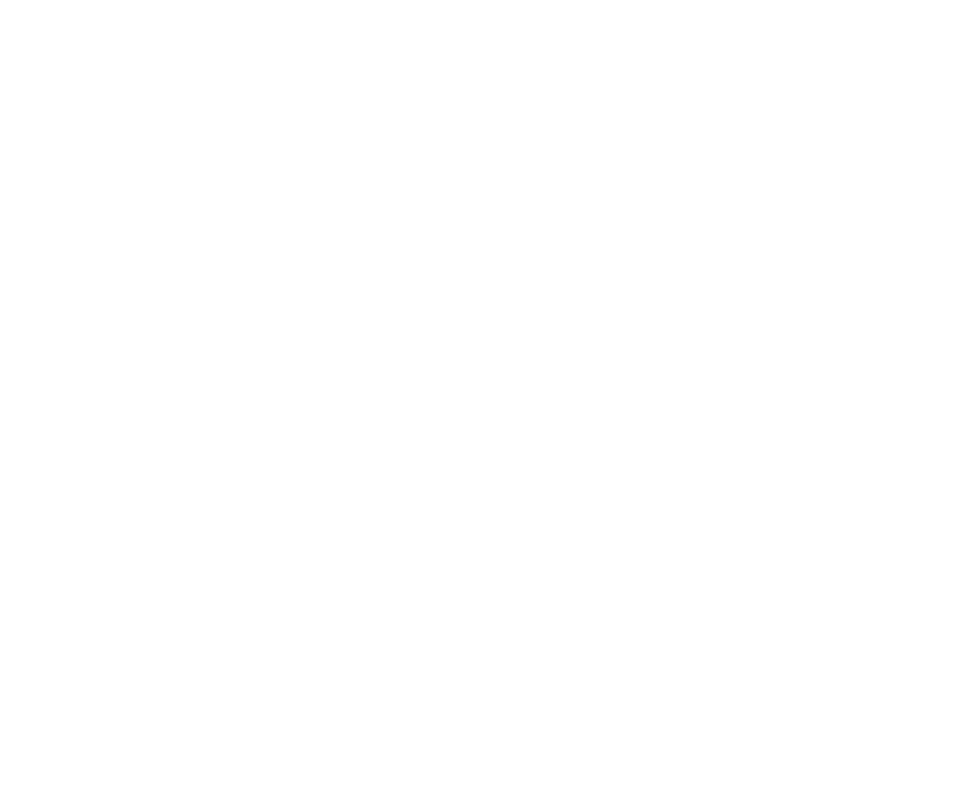
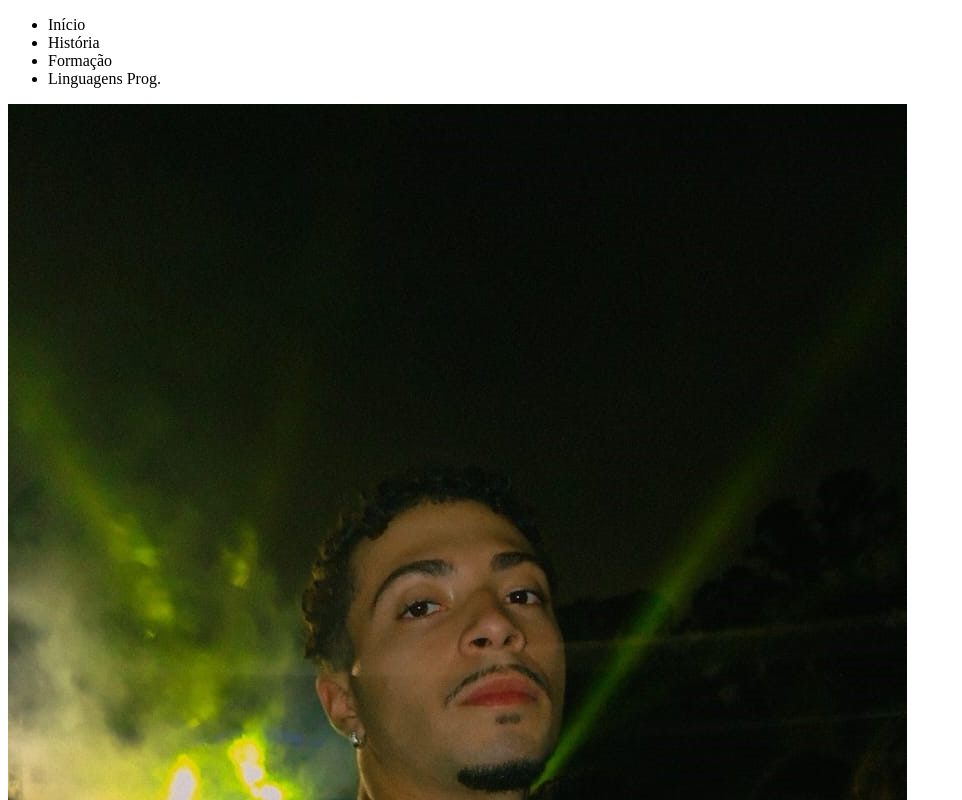
Before and after one commit to JoaoRamosVS/Apresentacao_FrontEnd_IFSP, a plain HTML site: page index.html in a window 1280 px wide. Shown: the top 800 px of the page, without its empty margins (0-962 px from the left). Drawn offline with Linux system fonts and the light colour scheme.

Commit message:
Adição de foto e início de criação da navBar

```diff
--- a/index.html
+++ b/index.html
@@ -3,10 +3,18 @@
 <head>
     <meta charset="UTF-8">
     <meta name="viewport" content="width=device-width, initial-scale=1.0">
-    <link rel="stylesheet" href="/estilos/style.css" type=".css">
+    <link rel="stylesheet" href="/estilos/style.css" type="css">
     <title>Jv Ramos</title>
 </head>
 <body>
-
+    <div class="nav">
+        <ul>
+            <li>Início</li>
+            <li>História</li>
+            <li>Formação</li>
+            <li>Linguagens Prog.</li>
+        </ul>
+    </div>
+    <img class="fotoPrincipal" src="assets/fotoJoao1.jpg" alt="João Vitor">
 </body>
 </html>
```
Also changed, not shown: assets/fotoJoao1.jpg (added).
